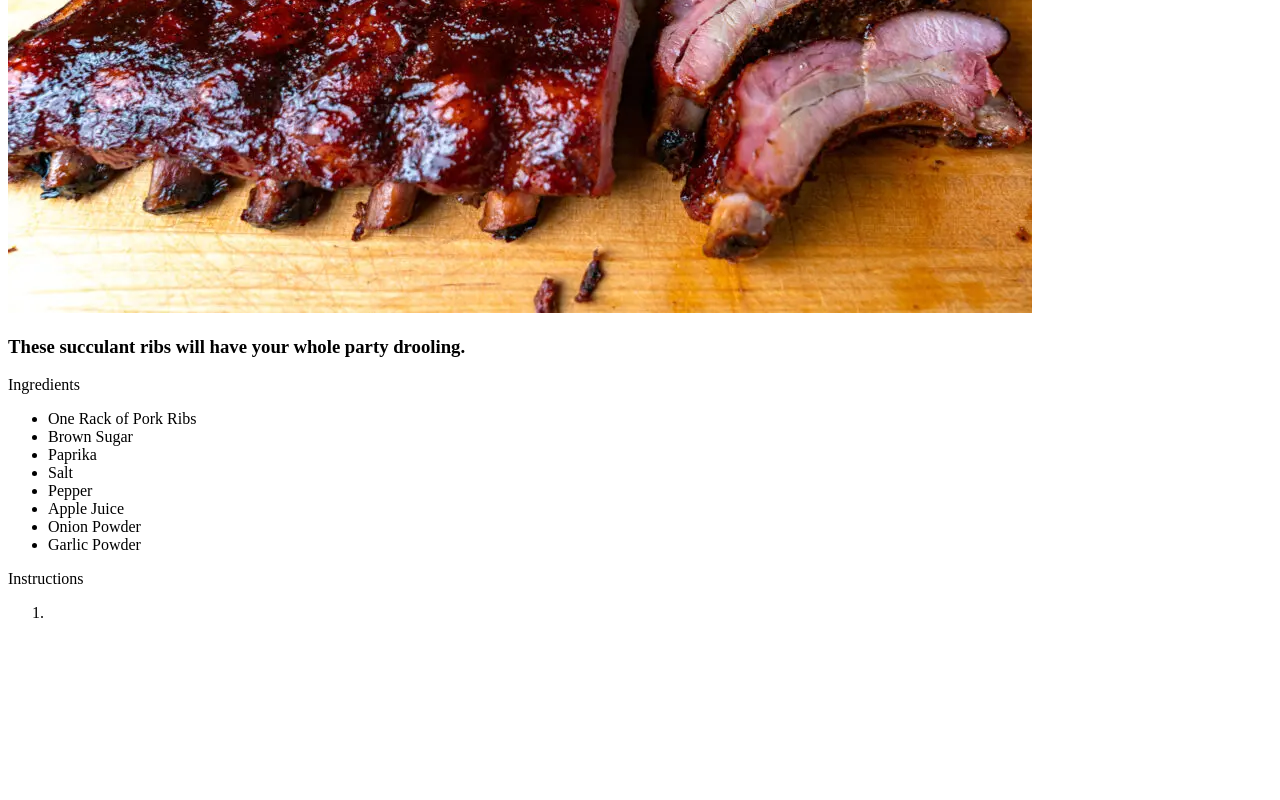
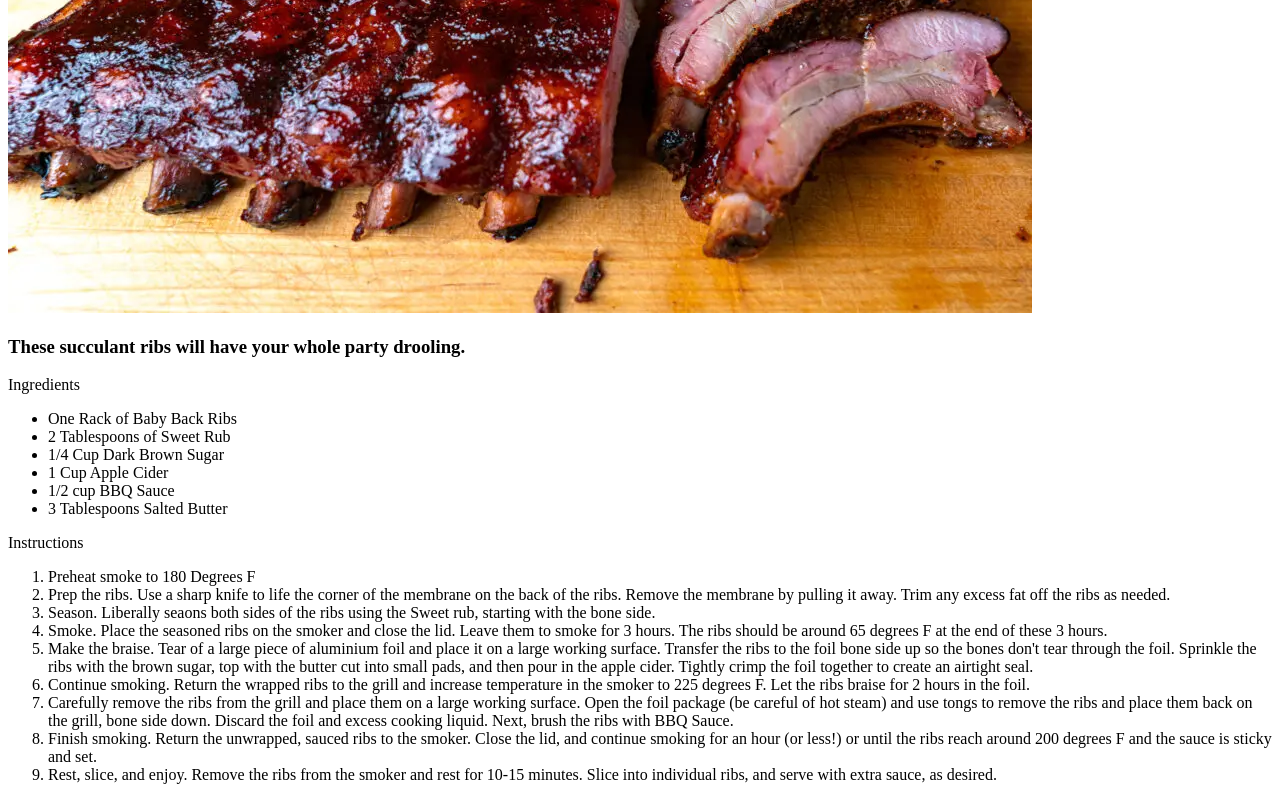
Before and after one commit to thePzycho-Code/odin-recipes, a plain HTML site: page recipes/smokedribs.html in a window 1280 px wide. Shown: the part 480-1280 px from the top of the page. Before the commit the page ends 1118 px from the top, so only its background shows below. Drawn offline with Linux system fonts and the light colour scheme.

Commit message:
Smoked Ribs updates
Correct ingredients list for smoked ribs.
Add instructions list for smoked ribs.

```diff
--- a/recipes/smokedribs.html
+++ b/recipes/smokedribs.html
@@ -6,26 +6,35 @@
     <title>Document</title>
 </head>
 <body>
-    <h1>Smoked Ribs</h1>
+    <h1>321 Smoked Ribs</h1>
     <img src="../images/smokedribs.jpg">
     <h3>These succulant ribs will have your whole party drooling.</h3>
 
     <p>Ingredients</p>
     <ul>
-        <li>One Rack of Pork Ribs</li>
-        <li>Brown Sugar</li>
-        <li>Paprika</li>
-        <li>Salt</li>
-        <li>Pepper</li>
-        <li>Apple Juice</li>
-        <li>Onion Powder</li>
-        <li>Garlic Powder</li>
+        <li>One Rack of Baby Back Ribs</li>
+        <li>2 Tablespoons of Sweet Rub</li>
+        <li>1/4 Cup Dark Brown Sugar</li>
+        <li>1 Cup Apple Cider</li>
+        <li>1/2 cup BBQ Sauce</li>
+        <li>3 Tablespoons Salted Butter</li>
+
 
     </ul>
 
     <p>Instructions</p>
     <ol>
-        <li></li>
+        <li>Preheat smoke to 180 Degrees F</li>
+        <li>Prep the ribs. Use a sharp knife to life the corner of the membrane on the back of the ribs. Remove the membrane by pulling it away. </b>
+        Trim any excess fat off the ribs as needed. </li>
+        <li>Season. Liberally seaons both sides of the ribs using the Sweet rub, starting with the bone side.</li>
+        <li>Smoke. Place the seasoned ribs on the smoker and close the lid. Leave them to smoke for 3 hours. The ribs should be around 65 degrees F at the end of these 3 hours.</li>
+        <li>Make the braise. Tear of a large piece of aluminium foil and place it on a large working surface. Transfer the ribs to the foil bone side up so the bones don't tear through the foil. Sprinkle the ribs with the brown sugar, top with the butter cut into small pads, and then pour in the apple cider. Tightly crimp the foil together to create an airtight seal. </li>
+        <li>Continue smoking. Return the wrapped ribs to the grill and increase temperature in the smoker to 225 degrees F. Let the ribs braise for 2 hours in the foil.</li>
+        <li>Carefully remove the ribs from the grill and place them on a large working surface. Open the foil package (be careful of hot steam) and use tongs to remove the ribs and place them back on the grill, bone side down. Discard the foil and excess cooking liquid. Next, brush the ribs with BBQ Sauce.</li>
+        <li>Finish smoking. Return the unwrapped, sauced ribs to the smoker. Close the lid, and continue smoking for an hour (or less!) or until the ribs reach around 200 degrees F and the sauce is sticky and set.</li>
+        <li>Rest, slice, and enjoy. Remove the ribs from the smoker and rest for 10-15 minutes. Slice into individual ribs, and serve with extra sauce, as desired.</li>
+
     </ol>
 
 </body>
```
